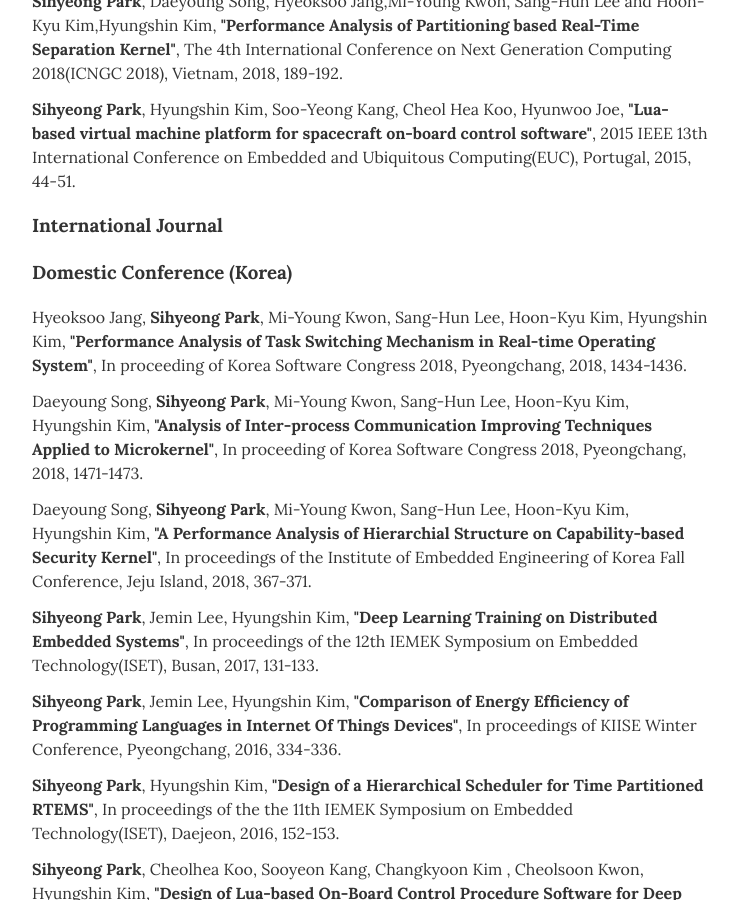
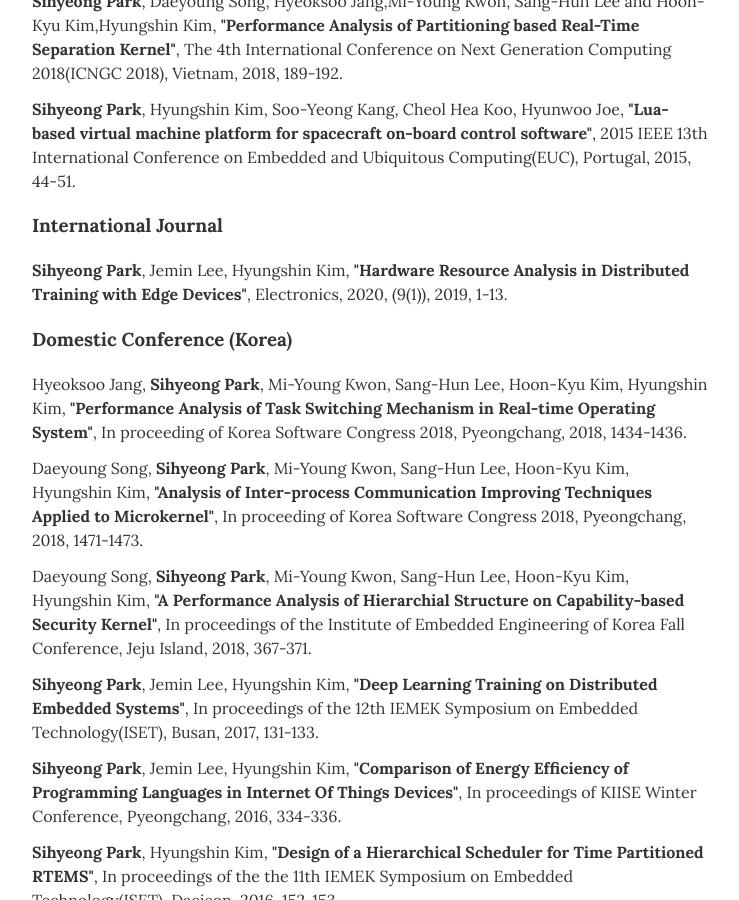
Before and after one commit to sihyeong/sihyeong.github.io, a Jekyll site: the page built from index.html, in a window 1280 px wide and 900 px high, scrolled down 1281 px. Shown: the whole window, without its empty margins (268-1007 px from the left). Built offline with Jekyll 4.4.1, drawn with Linux system fonts in a browser that asks for light colours.

Commit message:
Update i_j_publication.yml

```diff
--- a/_data/i_j_publication.yml
+++ b/_data/i_j_publication.yml
@@ -1,8 +1,8 @@
-- name:
-  author:
-  publisher:
-  datetime:
-  volume:
-  issue:
-  pageStart:
-  pageEnd:
+- name: Hardware Resource Analysis in Distributed Training with Edge Devices
+  author: <b>Sihyeong Park</b>, Jemin Lee, Hyungshin Kim
+  publisher: Electronics
+  datetime: 2019
+  volume: 2020
+  issue: 9(1)
+  pageStart: 1
+  pageEnd: 13
```
